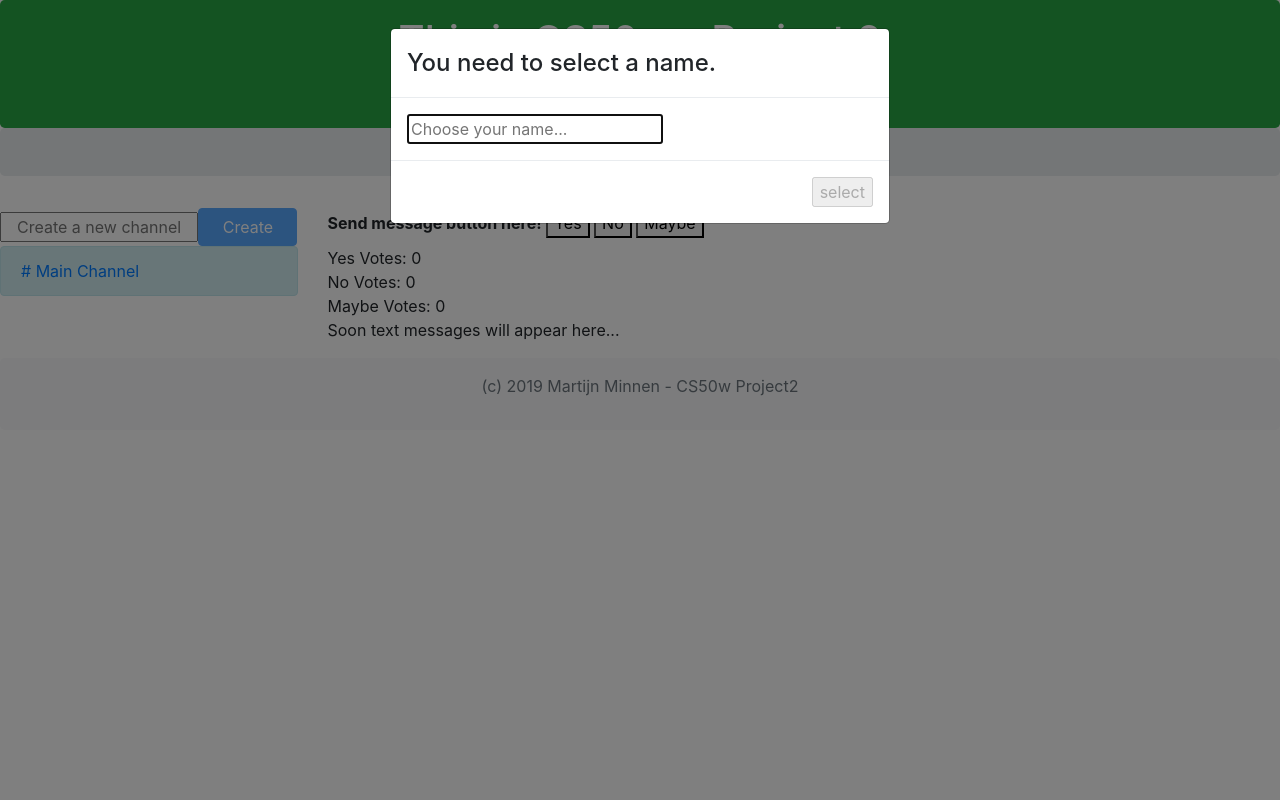
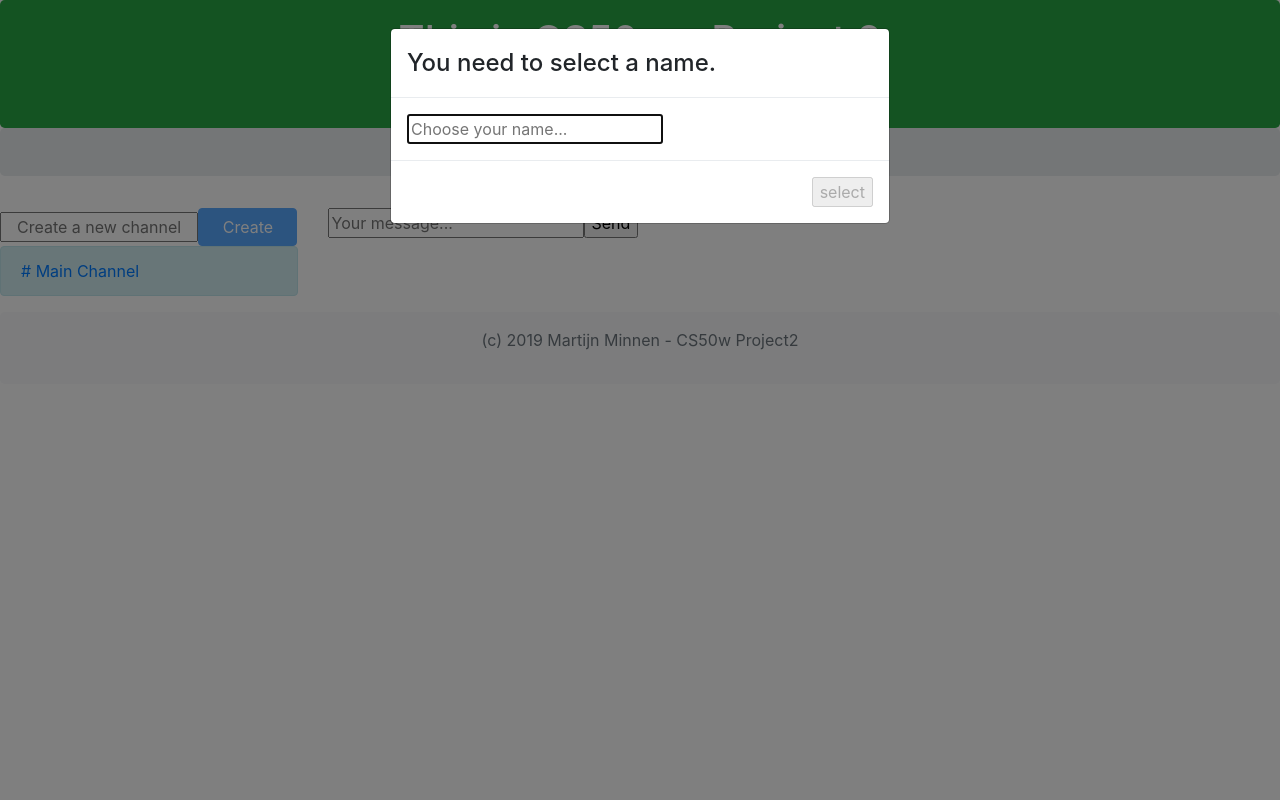
Before and after one commit to mminnen/project2, a Flask app: page / in a window 1280 px wide. Run offline with Flask 2, Linux system fonts and the light colour scheme; some libraries are stand-ins or nearby versions.

Commit message:
Basic Room functionality working

```diff
--- a/app.py
+++ b/app.py
@@ -1,5 +1,6 @@
 from flask import Flask, render_template, request, redirect, url_for, jsonify
 from flask_socketio import SocketIO, send, emit, join_room, leave_room
+from datetime import datetime
 
 app = Flask(__name__)
 app.config['SECRET_KEY'] = 'secret!'
@@ -7,12 +8,18 @@ socketio = SocketIO(app)
 
 my_channels = {"Main Channel"}
 messages = ["test1", "test2"]
-votes = {"yes": 0, "no": 0, "maybe": 0}
 
+# Not all pages get refreshed after creating a new channel
+# Messages need to be stored
+# Do not allow empty messages
+# Personal touch, different styling of messages when username is localstorage
+# limit message list to 100 items
+# delete comments and unnecessary routes
+# load saved channels
 
 @app.route("/")
 def index():
-    return render_template("index.html", my_channels=my_channels, votes=votes)
+    return render_template("index.html", my_channels=my_channels)
 
 
 @app.route("/channels", methods=['POST'])
@@ -27,9 +34,14 @@ def messages():
     if request.method == 'GET':
                 return jsonify({"user": "User", "date": "xx-xx-xxxx", "messages": messages})
 
-@socketio.on('message')
-def handle_message(message):
-    send(message)
+@socketio.on('send message')
+def handle_message(data):
+    username = data["username"]
+    message = data["message"]
+    date = datetime.now().strftime("%a %H:%M ")
+    new_message = message + ' (' + username + ', '+ date +')'
+    room = data['room']
+    emit("cast message", new_message, room=room)
 
 @socketio.on('json')
 def handle_json(json):
@@ -40,14 +52,16 @@ def handle_my_custom_event(json):
     emit('my response', json)
 
 # https://flask-socketio.readthedocs.io/en/latest/
-# cleanup @socketio.on decorators and add chat room functionality, also remove all votes
+# cleanup @socketio.on decorators and add chat room functionality
 
 @socketio.on('join')
 def on_join(data):
-    username = data['username']
-    room = data['room']
+    username = data["username"]
+    room = data["room"]
     join_room(room)
-    send(username + ' has entered the room.', room=room)
+    message = username + ' has joined room ' + room
+#    emit("cast message", message, broadcast=True)
+    emit('cast message', message, room=room)
 
 @socketio.on('leave')
 def on_leave(data):
@@ -56,11 +70,6 @@ def on_leave(data):
     leave_room(room)
     send(username + ' has left the room.', room=room)
 
-@socketio.on("submit vote")
-def vote(data):
-    selection = data["selection"]
-    votes[selection] += 1
-    emit("vote totals", votes, broadcast=True)
 
 if __name__ == '__main__':
     socketio.run(app)
--- a/static/connect.js
+++ /dev/null
@@ -1,28 +0,0 @@
-//    var socket = io.connect('http://' + document.domain + ':' + location.port);
-//    socket.on('connect', function() {
-//        socket.emit('my event', {data: 'I\'m connected!'});
-//    });
-document.addEventListener('DOMContentLoaded', () => {
-
-    // Connect to websocket
-    var socket = io.connect(location.protocol + '//' + document.domain + ':' + location.port);
-
-    // When connected, configure buttons
-    socket.on('connect', () => {
-
-        // Each button should emit a "submit vote" event
-        document.querySelectorAll('button').forEach(button => {
-            button.onclick = () => {
-                const selection = button.dataset.vote;
-                socket.emit('submit vote', {'selection': selection});
-            };
-        });
-    });
-
-    // When a new vote is announced, add to the unordered list
-    socket.on('vote totals', data => {
-        document.querySelector('#yes').innerHTML = data.yes;
-        document.querySelector('#no').innerHTML = data.no;
-        document.querySelector('#maybe').innerHTML = data.maybe;
-    });
-});
--- /dev/null
+++ b/static/messages.js
@@ -0,0 +1,39 @@
+document.addEventListener('DOMContentLoaded', () => {
+
+    // Connect to websocket
+    var socket = io.connect(location.protocol + '//' + document.domain + ':' + location.port);
+
+    // When connected, configure buttons
+    socket.on('connect', () => {
+
+
+        document.querySelector('#send_message').onsubmit = () => {
+
+
+                    const message = document.querySelector('#message').value;
+                    const username = localStorage.getItem('user')
+                    const selected_channel = localStorage.getItem('selected_channel');
+                    socket.emit('send message', {'message': message, 'username': username, 'room': selected_channel});
+
+                    console.log('send message', {'message': message, 'username': username, 'room': selected_channel})
+
+                    // Clear input field and disable button again
+                    document.querySelector('#message').value = '';
+                    // document.querySelector('#submit_message').disabled = true;
+
+                    // Do not reload the page
+                    return false;
+                };
+
+    });
+
+    // When a new message is sent, add to the unordered list
+    socket.on('cast message', data => {
+
+        console.log(data);
+        // Create new item for list
+        const li = document.createElement('li');
+        li.innerHTML = data;
+        document.querySelector('#messages').append(li);
+    });
+});
--- a/static/rooms.js
+++ b/static/rooms.js
@@ -1,6 +1,11 @@
 document.addEventListener('DOMContentLoaded', () => {
 
+    // Connect to websocket
+    var socket = io.connect(location.protocol + '//' + document.domain + ':' + location.port);
+    const username = localStorage.getItem('user');
+
     document.querySelector('#submit_channel').disabled = true;
+
 
         // Enable button only if there is text in the input field
         document.querySelector('#channel_name').onkeyup = () => {
@@ -8,41 +13,29 @@ document.addEventListener('DOMContentLoaded', () => {
         	document.querySelector('#submit_channel').disabled = false;
         else
         	document.querySelector('#submit_channel').disabled = true;
-        }
+        };
 
-	if (localStorage.getItem('selected_channel'))
-    		{
-        		const selected_channel = localStorage.getItem('selected_channel');
-        		// Load messages
-                load_messages(selected_channel);
-					}
+
 
 	     // wait for click on .list class
 	            document.querySelectorAll(".channel-links").forEach(link => {
                     link.onclick = () => {
                         const selected_channel = link.dataset.channel;
                         localStorage.setItem('selected_channel', selected_channel);
-         		// load messages
-				// document.querySelector("#message_bar").innerHTML = "This is a test!";
-				load_messages(selected_channel);
-			}
-		});
+                        // need to change to join a room
+                        // socket.emit('send message',{'message': 'Howdie', 'room': selected_channel, 'username':username});
+                        socket.emit('join', {'room': selected_channel, 'username': username});
+                        // socket.emit('send message', {'message': username + ' has joined room ' + selected_channel, 'room': selected_channel, 'username': username});
+                        return false;
+                    };
                 });
 
-	function load_messages(selected_channel)  {
-		document.querySelector("#message_bar").innerHTML = "Message load dock...";
-		const request_messages = new XMLHttpRequest();
-        request_messages.open('GET', '/messages');
-        request_messages.onload = () => {
-              const messages = JSON.parse(request_messages.responseText);
-               if (1==1) {
-                   alert("success");
-                    document.querySelector("#message_bar").innerHTML = "Messages have been received";
+	if (localStorage.getItem('selected_channel'))
+    		{
+            //join the right room straight away
+            const selected_channel = localStorage.getItem('selected_channel');
+            socket.emit('join', {'room': selected_channel, 'username': username});
 		}
-                else {
-                    alert("fail");
-                    document.querySelector("#message_bar").innerHTML = "There was an error.";
-                    }
-               return false;
-               }
-	}
+	else localStorage.setItem('selected_channel', 'Main Channel');
+
+});
--- a/templates/index.html
+++ b/templates/index.html
@@ -4,7 +4,7 @@
     <script src="{{ url_for('static', filename='username.js') }}"></script>
     <script src="{{ url_for('static', filename='rooms.js') }}"></script>
     <script type="text/javascript" src="//cdnjs.cloudflare.com/ajax/libs/socket.io/1.3.6/socket.io.min.js"></script>
-    <script src="{{ url_for('static', filename='connect.js') }}"></script>
+    <script src="{{ url_for('static', filename='messages.js') }}"></script>
 {% endblock %}
 {% block head %}
 {% endblock %}
@@ -33,10 +33,12 @@
              </form>
         </div>
         <div class="col-sm-6">
-            <b>Send message button here!</b>
-            <button data-vote="yes">Yes</button>
-            <button data-vote="no">No</button>
-            <button data-vote="maybe">Maybe</button>
+            <div>
+                <form class="form-inline" id="send_message">
+                    <input id="message" type="text"  placeholder="Your message..."><br>
+                    <input id="submit_message" type="submit" value="Send">
+                </form>
+            </div>
         </div>
           <div class="col-sm-1">
         </div>
@@ -76,15 +78,15 @@
     <div class="col-sm-3">
                  {% for each_channel in my_channels %}
                  <div class="alert alert-info">
-                 <a href="" class="channel-links" data-channel="{{ each_channel }}"># {{  each_channel}}</a>
+                 <a href="" class="channel-links" data-channel="{{ each_channel }}"># {{  each_channel }}</a>
                  </div>
              {% endfor %}
     </div>
     <div class="col-sm-9">
-        <div>Yes Votes: <span id="yes">{{ votes["yes"] }}</span></div>
-        <div>No Votes: <span id="no">{{ votes["no"] }}</span></div>
-        <div>Maybe Votes: <span id="maybe">{{ votes["maybe"] }}<span></div>
-        <p>Soon text messages will appear here...</p>
+        <div>
+            <ul id="messages">
+            </ul>
+        </div>
+        </div>
     </div>
-   </div>
 {% endblock %}
```
Lines whose indentation alone changed are shown as unchanged.
